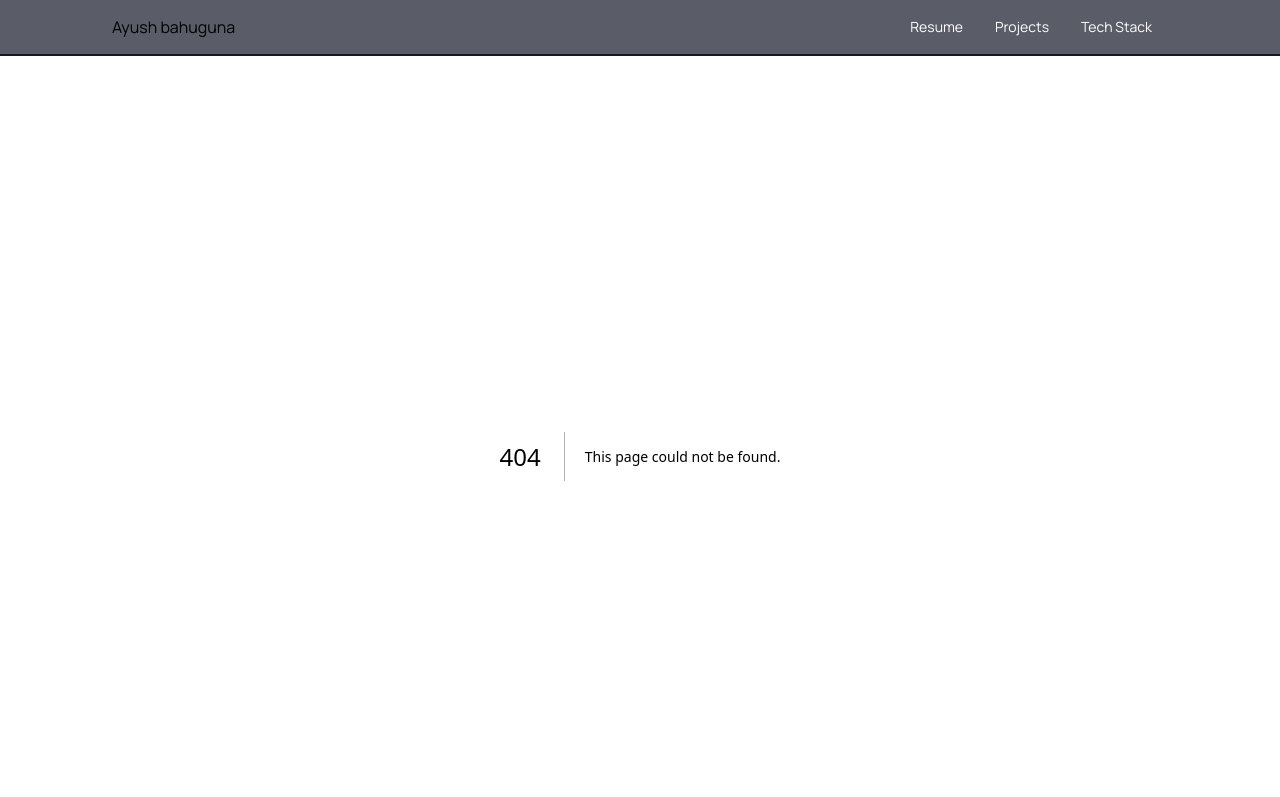
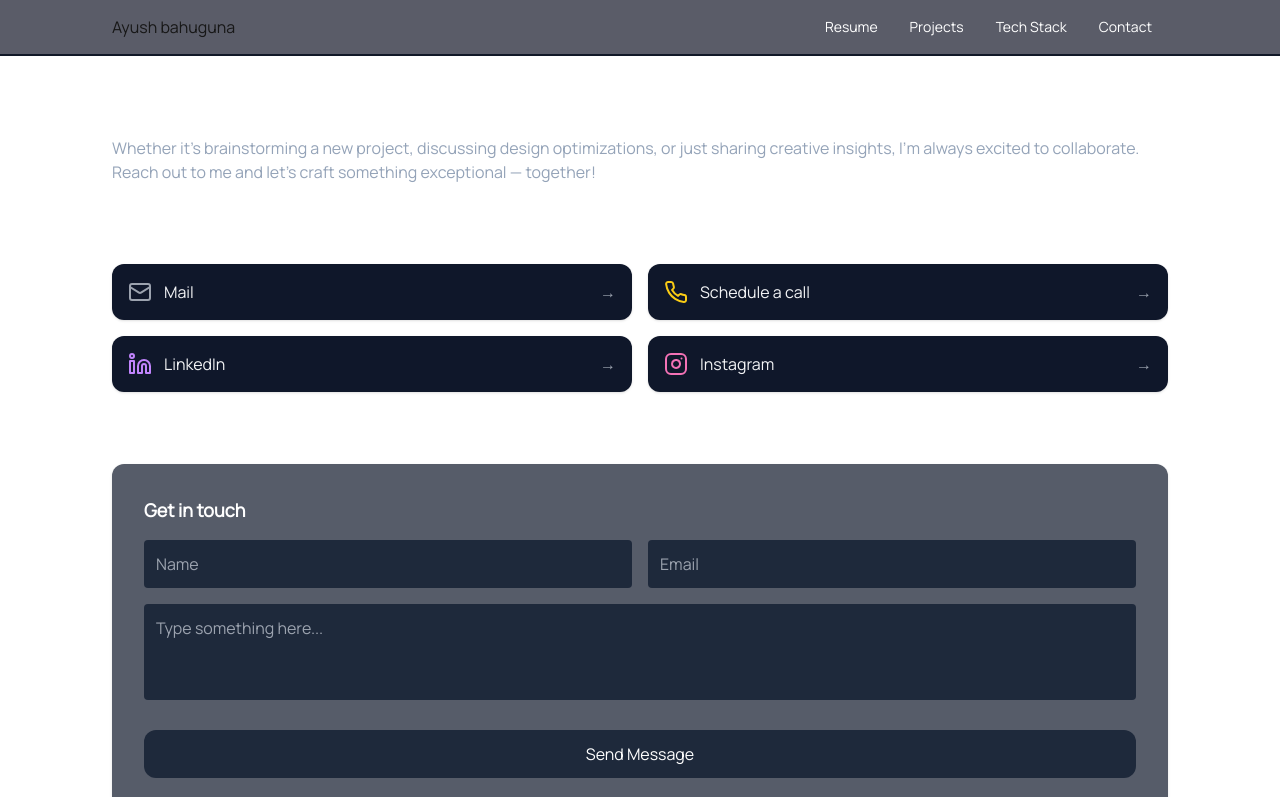
Before and after one commit to ayush735bahuguna/portfolio, a Next.js app: page /Contact in a window 1280 px wide. Before the commit this address had no page. Shown: the top 797 px of the page. Built offline with nearby package versions, Linux system fonts and the light colour scheme.

Commit message:
contact page updated

```diff
--- /dev/null
+++ b/app/Contact/page.tsx
@@ -0,0 +1,94 @@
+import { cn } from "@/lib/utils";
+import { InstagramIcon, Linkedin, MailIcon, Phone } from "lucide-react";
+import React from "react";
+
+export default function Page() {
+  const connectLinks = [
+    {
+      label: "Mail",
+      url: "mailto:ayushbahuguna1122@gmail.com",
+      icon: <MailIcon />,
+      color: "text-gray-400",
+    },
+    {
+      label: "Schedule a call",
+      url: "#",
+      icon: <Phone />,
+      color: "text-yellow-400",
+    },
+    {
+      label: "LinkedIn",
+      url: "https://www.linkedin.com/in/ayushbahuguna",
+      icon: <Linkedin />,
+      color: "text-purple-400",
+    },
+    {
+      label: "Instagram",
+      url: "https://www.instagram.com/ayush.bahuguna.a?igsh=emw1bzFvZGZiZ3dm",
+      icon: <InstagramIcon />,
+      color: "text-pink-400",
+    },
+  ];
+
+  return (
+    <div className="md:px-28 max-md:px-5 min-h-screen flex flex-col items-center text-white">
+      <div className="pt-9">
+        <div className="pb-20">
+          <p className="text-4xl font-bold text-white">Let&apos;s Connect!</p>
+          <p className=" text-slate-400 pt-1">
+            Whether it&apos;s brainstorming a new project, discussing design
+            optimizations, or just sharing creative insights, I’m always excited
+            to collaborate. Reach out to me and let’s craft something
+            exceptional — together!
+          </p>
+        </div>
+      </div>
+
+      <div className="grid grid-cols-1 md:grid-cols-2 gap-4 w-full mb-8">
+        {connectLinks.map((item, idx) => (
+          <a
+            key={idx}
+            href={item.url}
+            className={cn(
+              "flex items-center bg-slate-900 rounded-xl p-4 shadow hover:bg-slate-800 transition group gap-3",
+              item.color
+            )}
+          >
+            {item.icon}
+            <span className="flex-1 text-gray-100">{item.label}</span>
+            <span className="ml-auto text-gray-400 group-hover:text-gray-300">
+              &rarr;
+            </span>
+          </a>
+        ))}
+      </div>
+
+      <form className="w-full bg-slate-900/70 max-md:bg-black rounded-xl p-8 max-md:p-0 shadow text-white mt-10 mb-28">
+        <h2 className="text-lg font-semibold mb-4">Get in touch</h2>
+        <div className="grid grid-cols-1 md:grid-cols-2 gap-4 mb-4">
+          <input
+            className="bg-slate-800 p-3 rounded w-full outline-none text-white placeholder-gray-400"
+            type="text"
+            placeholder="Name"
+          />
+          <input
+            className="bg-slate-800 p-3 rounded w-full outline-none text-white placeholder-gray-400"
+            type="email"
+            placeholder="Email"
+          />
+        </div>
+        <textarea
+          className="bg-slate-800 p-3 rounded w-full outline-none mb-4 h-24 resize-none text-white placeholder-gray-400"
+          placeholder="Type something here..."
+        ></textarea>
+
+        <button
+          type="submit"
+          className="w-full py-3 rounded-xl mt-2 bg-slate-800 hover:bg-slate-700 transition"
+        >
+          Send Message
+        </button>
+      </form>
+    </div>
+  );
+}
--- a/app/Projects/page.tsx
+++ b/app/Projects/page.tsx
@@ -7,7 +7,7 @@ export default async function Page() {
   return (
     <div className="bg-black md:px-28 max-md:px-5">
       <div className="pb-20 pt-9">
-        <p className="text-4xl text-white">All Projects</p>
+        <p className="text-4xl font-bold text-white">All Projects</p>
         <p className=" text-slate-400 pt-1">
           Over the years, I&apos;ve worked on a variety of projects
         </p>
--- a/app/Techstack/page.tsx
+++ b/app/Techstack/page.tsx
@@ -1,75 +1,61 @@
-import { Button } from "@/components/ui/button";
 import { SkillJSON, SoftwareJSON } from "@/lib/constants";
 import Image from "next/image";
 import React from "react";
+
+const SkillItem = ({ Skill }: { Skill: { name: string; link: string } }) => {
+  return (
+    <div className="gap-2 items-center justify-end p-2 rounded-xl w-24 bg-gray-900 hover:bg-gray-800 flex flex-col">
+      {Skill.link && (
+        <Image
+          src={Skill.link}
+          width={50}
+          height={50}
+          className="aspect-square"
+          alt={Skill.name}
+        />
+      )}
+      <p className="text-sm text-center">{Skill.name}</p>
+    </div>
+  );
+};
 
 export default function page() {
   return (
     <div className="md:px-28 max-md:px-5 pt-9">
       <div className="pb-20">
-        <p className="text-4xl text-white">Tech Stack</p>
+        <p className="text-4xl font-bold text-white">Tech Stack</p>
         <p className=" text-slate-400 pt-1">
           I build impactful digital solutions with modern technologies and
           frameworks.
         </p>
       </div>
 
-      <div className="">
-        <div className="rounded-3xl bg-black mb-5">
-          <p className="text-2xl font-semibold text-white">
+      <div className="mb-24">
+        <div className="rounded-3xl mb-5">
+          <p className="text-2xl text-white">
             Technologies I love to build with
           </p>
 
-          <div className="flex items-center justify-start flex-wrap py-10">
-            {SkillJSON?.map((Skill, index) => {
-              return (
-                <Button
-                  key={index}
-                  variant={"secondary"}
-                  className="m-2 gap-2 bg-gray-800 hover:bg-gray-700"
-                >
-                  {Skill.link && (
-                    <Image
-                      src={Skill.link}
-                      width={20}
-                      height={20}
-                      className="aspect-square"
-                      alt={Skill.name}
-                    />
-                  )}
-                  <p className="text-white">{Skill.name}</p>
-                </Button>
-              );
-            })}
+          <div className="flex flex-wrap gap-2 py-4">
+            {SkillJSON?.map(
+              (Skill: { name: string; link: string }, index: number) => (
+                <div key={index}>
+                  <SkillItem Skill={Skill} />
+                </div>
+              )
+            )}
           </div>
         </div>
 
-        <div className="rounded-3xl bg-black my-5">
-          <p className="text-2xl font-semibold text-white">
-            Software I love to work with
-          </p>
+        <div className="rounded-3xl my-5">
+          <p className="text-2xl text-white">Software I love to work with</p>
 
-          <div className="flex items-center justify-start flex-wrap py-10">
-            {SoftwareJSON?.map((Skill, index) => {
-              return (
-                <Button
-                  key={index}
-                  variant={"secondary"}
-                  className="m-2 gap-2 bg-gray-800 hover:bg-gray-700"
-                >
-                  {Skill.link && (
-                    <Image
-                      src={Skill.link}
-                      width={20}
-                      height={20}
-                      className="aspect-square"
-                      alt={Skill.name}
-                    />
-                  )}
-                  <p className="text-white">{Skill.name}</p>
-                </Button>
-              );
-            })}
+          <div className="flex items-center justify-start flex-wrap gap-2 py-4">
+            {SoftwareJSON?.map((Skill, index) => (
+              <div key={index}>
+                <SkillItem Skill={Skill} />
+              </div>
+            ))}
           </div>
         </div>
       </div>
--- a/components/Footer.tsx
+++ b/components/Footer.tsx
@@ -1,11 +1,16 @@
+"use client";
 import { Mail } from "lucide-react";
 import Link from "next/link";
 import React from "react";
 import { Button } from "./ui/button";
+import { usePathname } from "next/navigation";
 
 export default function Footer() {
+  const pathname = usePathname();
+
   return (
     <div className="bg-slate-900/70">
+      {pathname !== "/Contact" && (
         <div className="flex flex-col p-7 py-14 border-b border-slate-800 gap-10 w-full md:px-28 max-md:px-5">
           <div>
             <p className="text-4xl">Interested in connecting?</p>
@@ -17,11 +22,10 @@ export default function Footer() {
             Schedule a call
           </Button>
         </div>
+      )}
+
       <div className="p-5">
-        <Link
-          href={"mailto:ayushbahuguna1122@gmail.com"}
-          className="max-md:hidden"
-        >
+        <Link href={"mailto:ayushbahuguna1122@gmail.com"}>
           <div className="text-sm flex gap-2 items-center justify-center">
             <Mail size={17} /> ayushbahuguna1122@gmail.com
           </div>
--- a/components/Navbar.tsx
+++ b/components/Navbar.tsx
@@ -6,7 +6,7 @@ import Link from "next/link";
 export default function Navbar() {
   return (
     <nav className="sticky md:px-28 max-md:px-5 top-0 backdrop-blur-sm h-14 bg-slate-950/65 p-5 flex justify-between items-center gap-5 border-b-2 border-gray-900 overflow-x-scroll overflow-y-hidden z-50">
-      <Link href={"#Home"}>
+      <Link href={"/#Home"}>
         <p>Ayush bahuguna</p>
       </Link>
       <div>
@@ -32,6 +32,11 @@ export default function Navbar() {
             <p>Tech Stack</p>
           </Button>
         </Link>
+        <Link href={"/Contact/#"}>
+          <Button variant={"link"} className="text-white gap-2">
+            <p>Contact</p>
+          </Button>
+        </Link>
       </div>
     </nav>
   );
```
Also changed, not shown: 1 other file (tests, documents, lock files or other folders). Lines whose indentation alone changed are shown as unchanged.
